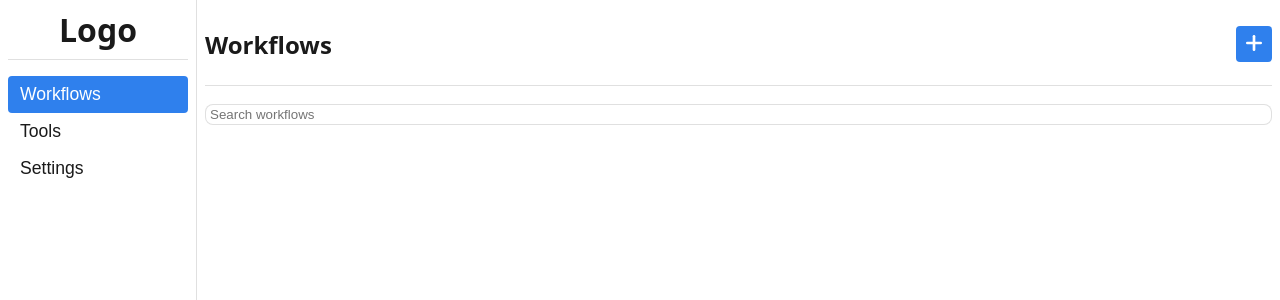
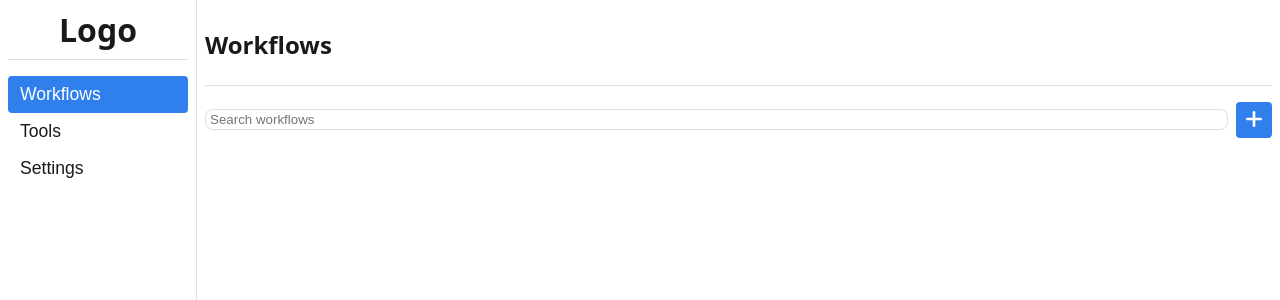
Before and after one commit to RickIsNotMyRealName/Flai.js, a React (Vite) app: page / in a window 1280 px wide. Shown: the top 300 px of the page. Built offline with nearby package versions, Linux system fonts and the light colour scheme.

Commit message:
Adjust workflow list layout

```diff
--- a/src/components/WorkflowList.tsx
+++ b/src/components/WorkflowList.tsx
@@ -28,6 +28,14 @@ export default function WorkflowList({
     <div className="workflow-list">
       <div className="list-header page-header">
         <h2>Workflows</h2>
+      </div>
+      <div className="workflow-controls">
+        <input
+          className="workflow-search"
+          placeholder="Search workflows"
+          value={query}
+          onChange={e => setQuery(e.target.value)}
+        />
         <button
           className="create-btn"
           title="New Workflow"
@@ -55,12 +63,6 @@ export default function WorkflowList({
           </svg>
         </button>
       </div>
-      <input
-        className="workflow-search"
-        placeholder="Search workflows"
-        value={query}
-        onChange={e => setQuery(e.target.value)}
-      />
       <ul>
         {filtered.map((name) => (
           <li
--- a/src/theme.css
+++ b/src/theme.css
@@ -433,13 +433,17 @@
   font-size: 1.3rem;
   cursor: pointer;
 }
+.workflow-controls {
+  display: flex;
+  align-items: center;
+  gap: 8px;
+  margin-bottom: 0.75rem;
+}
 .workflow-search {
-  margin-bottom: 0.75rem;
+  flex: 1;
   padding: 2px 4px;
   border: 1px solid #6663;
   border-radius: 8px;
-  width: 100%;
-  box-sizing: border-box;
 }
 .workflow-item {
   display: flex;
```
